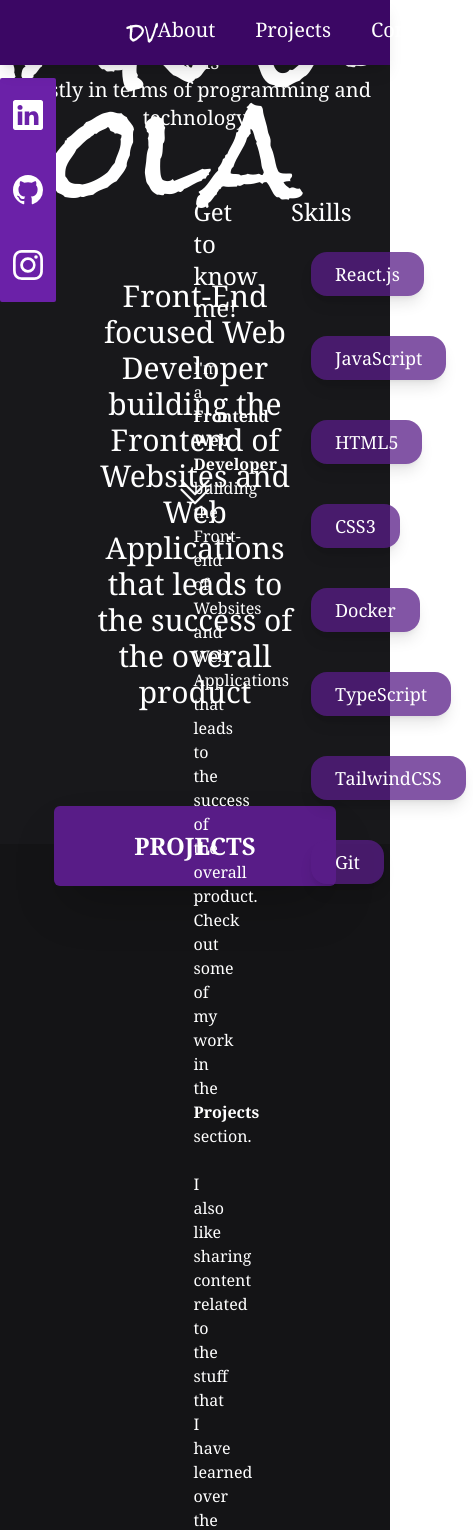
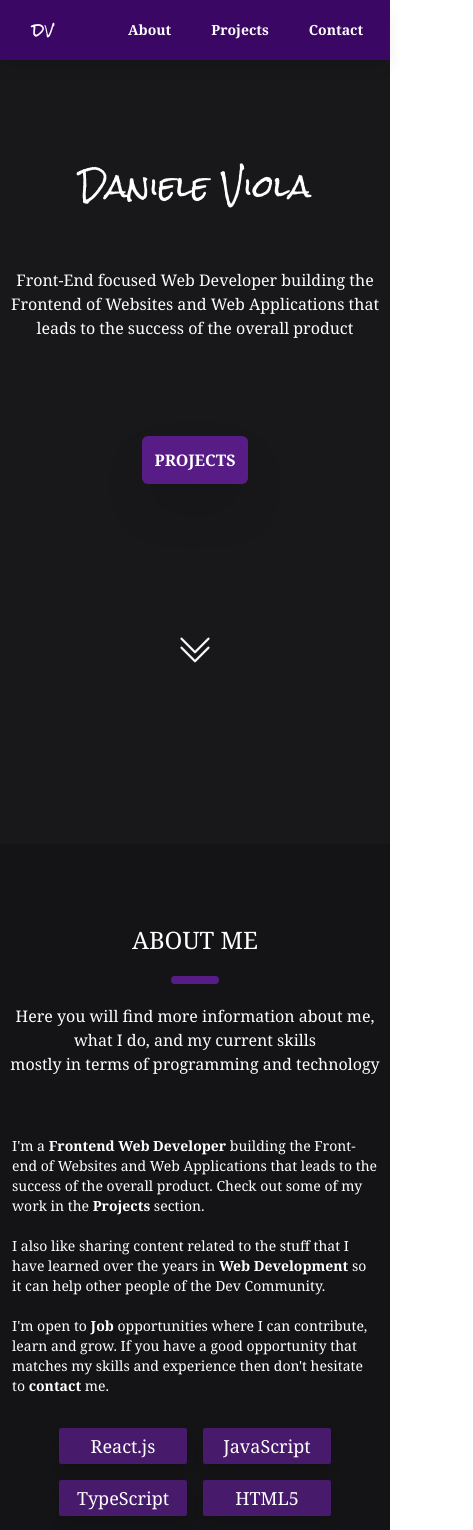
Before and after one commit to Kabewh/Portfolio, a React (Vite) app in the folder Portfolio/: page / in a window 390 px wide. Shown: the top 1530 px of the page, 473 px wide, since content can reach past the window. Built offline with nearby package versions, Linux system fonts and the light colour scheme.

Commit message:
added responsiveness for home page and about page

```diff
--- a/Portfolio/src/components/About.jsx
+++ b/Portfolio/src/components/About.jsx
@@ -6,18 +6,20 @@ const About = () => {
   return (
     <div
       id="about"
-      className="flex flex-col items-center justify-center h-screen bg-zinc-950/25 font-serif text-white"
+      className="flex flex-col items-center md:flex md:flex-col md:items-center md:justify-center h-screen bg-zinc-950/25 font-serif text-white"
     >
-      <div className="text-5xl">ABOUT ME</div>
+      <div className="text-2xl mt-20 md:mt-0 md:text-5xl">ABOUT ME</div>
       <SmallSeparator />
-      <div className="text-xl text-center">
+      <div className="md:text-xl md:m-0 text-center">
         Here you will find more information about me, what I do, and my current
         skills <br></br>mostly in terms of programming and technology
       </div>
-      <div className="grid grid-cols-2 mt-16 w-1/2">
-        <div className="ml-24">
-          <div className="text-2xl">Get to know me!</div>
-          <div className="my-8 text-md">
+      <div className="md:grid md:grid-cols-2 mt-8 md:mt-16 md:w-1/2">
+        <div className="md:ml-24 p-3">
+          <div className="hidden md:block text-lg md:text-2xl">
+            Get to know me!
+          </div>
+          <div className="mt-4 mb-8 md:my-8 text-sm md:text-md">
             I'm a <span className="font-black">Frontend Web Developer</span>{" "}
             building the Front-end of Websites and Web Applications that leads
             to the success of the overall product. Check out some of my work in
@@ -32,21 +34,23 @@ const About = () => {
             hesitate to <span className="font-black">contact</span> me.
           </div>
           <a
-            href="#one"
-            className="text-md fw-500 font-bold bg-purple-900 pt-4 pb-4 pl-10 pr-10 rounded-md shadow-lg hover:shadow-purple-900 hover:duration-300 hover:ease-in-out"
+            href="#contact"
+            className="hidden md:inline-block text-md fw-500 font-bold bg-purple-900 py-4 px-10 rounded-md shadow-lg hover:shadow-purple-900 hover:duration-300 hover:ease-in-out"
           >
-            CONTACT
+            CONTACT ME
           </a>
         </div>
-        <div className="ml-24">
-          <div className="text-2xl">Skills</div>
-          <div className="mt-1 flex flex-wrap">
+        <div className="md:ml-24">
+          <div className="hidden md:inline-block text-2xl text-center md:text-left">
+            SKILLS
+          </div>
+          <div className="-mt-5 md:mt-1 flex flex-wrap md:flex-row md:flex-wrap justify-center md:justify-start">
             <SkillContainer skill={"React.js"} />
             <SkillContainer skill={"JavaScript"} />
+            <SkillContainer skill={"TypeScript"} />
             <SkillContainer skill={"HTML5"} />
             <SkillContainer skill={"CSS3"} />
             <SkillContainer skill={"Docker"} />
-            <SkillContainer skill={"TypeScript"} />
             <SkillContainer skill={"TailwindCSS"} />
             <SkillContainer skill={"Git"} />
           </div>
--- a/Portfolio/src/components/Contact.jsx
+++ b/Portfolio/src/components/Contact.jsx
@@ -1,3 +1,4 @@
+/* eslint-disable react/no-unescaped-entities */
 import { BsLinkedin } from "react-icons/bs";
 
 const Contact = () => {
--- a/Portfolio/src/components/Homepage.jsx
+++ b/Portfolio/src/components/Homepage.jsx
@@ -7,19 +7,24 @@ const Homepage = () => {
         id="zero"
         className="flex flex-col justify-center items-center text-white h-screen"
       >
-        <div className="text-9xl font-handwritten">Daniele Viola</div>
-        <div className="text-center mt-16 text-3xl w-1/2">
+        <div className="text-3xl md:mt-32 md:text-7xl lg:text-9xl font-handwritten">
+          Daniele Viola
+        </div>
+        <div className="text-center mt-16 md:text-3xl md:w-1/2">
           Front-End focused Web Developer building the Frontend of Websites and
           Web Applications that leads to the success of the overall product{" "}
         </div>
         <a
-          href="#one"
-          className="text-2xl fw-500 font-bold bg-purple-900 mt-24 pt-6 pb-6 pl-20 pr-20 rounded-md shadow-2xl hover:shadow-purple-900 hover:duration-300 hover:ease-in-out"
+          href="#projects"
+          className="md:text-2xl font-bold bg-purple-900 mt-24 py-3 px-3 md:py-6 md:px-20 rounded-md shadow-2xl hover:shadow-purple-900 hover:duration-300 hover:ease-in-out"
         >
           PROJECTS
         </a>
-        <div className="absolute mt-[40%] text-4xl animate-bounce">
-          <a href="#two" className="cursor-default hover:text-5xl">
+        <div className="sm:absolute mt-[40%] text-4xl animate-bounce">
+          <a
+            href="#about"
+            className="cursor-default hover:text-purple-800 md:hover:text-5xl"
+          >
             <BsChevronDoubleDown />
           </a>
         </div>
--- a/Portfolio/src/components/Navbar.jsx
+++ b/Portfolio/src/components/Navbar.jsx
@@ -1,14 +1,17 @@
 const Navbar = () => {
   return (
     <>
-      <nav className="bg-purple-950 pl-32 pr-32 pt-4 pb-4 text-white text-xl fixed w-full shadow-lg z-50">
+      <nav className="bg-purple-950 pl-32 pr-32 pt-4 pb-4 text-white text-xl fixed w-screen shadow-lg z-50">
         <ul className="flex justify-between">
           <li>
-            <a href="#zero" className="font-handwritten text-2xl">
+            <a
+              href="#zero"
+              className="font-handwritten text-lg -ml-24 md:m-0 md:text-2xl"
+            >
               dv
             </a>
           </li>
-          <li className="flex">
+          <li className="flex text-sm md:text-lg font-black md:font-normal items-center">
             <div className="mr-10">
               <a href="#about">About</a>
             </div>
--- a/Portfolio/src/components/SkillContainer.jsx
+++ b/Portfolio/src/components/SkillContainer.jsx
@@ -1,7 +1,7 @@
 // eslint-disable-next-line react/prop-types
 const SkillContainer = ({ skill }) => {
   return (
-    <div className="py-2 px-6 m-5 text-center shadow-lg rounded-2xl bg-purple-900/75 text-lg">
+    <div className="w-32 py-1 px-3 md:py-2 md:px-6 md:m-5 my-2 mx-2 mx-0 text-center shadow-lg rounded-sm md:rounded-xl bg-purple-900/75 text-lg">
       {skill}
     </div>
   );
--- a/Portfolio/src/components/SmallSeparator.jsx
+++ b/Portfolio/src/components/SmallSeparator.jsx
@@ -1,5 +1,5 @@
 const SmallSeparator = () => {
-  return <div className="w-12 h-2 rounded-md bg-purple-900 m-10"></div>;
+  return <div className="w-12 h-2 rounded-md bg-purple-900 m-5 md:m-10"></div>;
 };
 
 export default SmallSeparator;
--- a/Portfolio/src/components/Socials.jsx
+++ b/Portfolio/src/components/Socials.jsx
@@ -3,7 +3,7 @@ import { BsInstagram, BsLinkedin, BsGithub } from "react-icons/bs";
 const Socials = () => {
   return (
     <>
-      <div className="flex flex-col items-center justify-around absolute mt-[20%] w-14 h-56 rounded-sm bg-purple-800">
+      <div className="hidden md:flex flex-col items-center justify-around absolute mt-[20%] w-14 h-56 rounded-sm bg-purple-800">
         <div className="p-3 hover:bg-zinc-900/50 hover:bg-transparent hover:duration-300 hover:ease-in-out">
           <a
             href="https://www.linkedin.com/in/daniele-viola-444b6b195/"
--- a/Portfolio/tailwind.config.js
+++ b/Portfolio/tailwind.config.js
@@ -11,6 +11,9 @@ export default {
       fontFamily: {
         'handwritten': ['Rock Salt', 'cursive']
       },
+      backgroundImage: {
+        'honeycomb': "url('./src/assets/honeycomb.png')",
+      }
     },
   },
   plugins: [
```
Also changed, not shown: Portfolio/src/assets/honeycomb.png (added).
